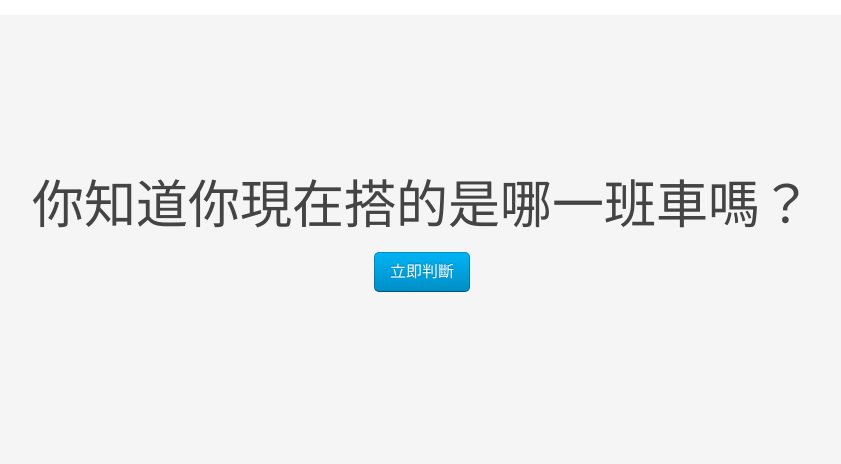
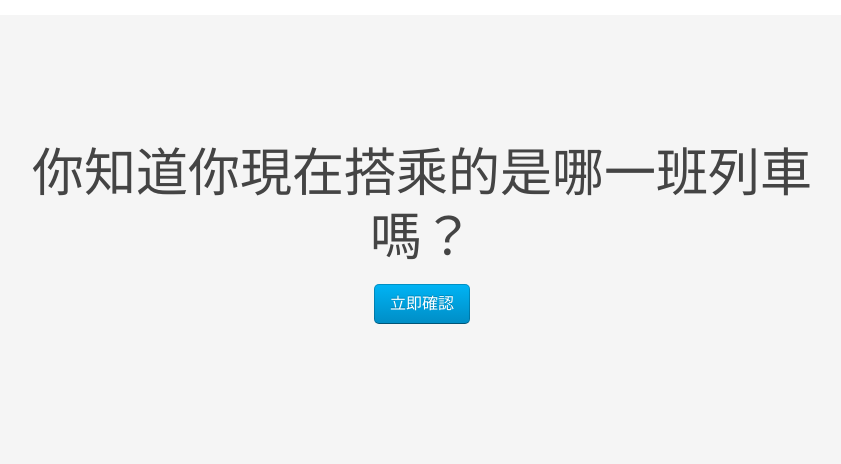
Before and after one commit to PeterLiao/FindTrain, a Django app: page / in a window 1280 px wide. Shown: the top 464 px of the page, without its empty margins (218-1059 px from the left). Run offline with Django 3.2, Linux system fonts and the light colour scheme; parts of the project's set-up code (start-up, migrations or seed data) failed here and were passed over.

Commit message:
refine wording

```diff
--- a/templates/where_is_my_train.html
+++ b/templates/where_is_my_train.html
@@ -63,11 +63,11 @@
                             {% if train_schedule.train %}
                                 <h1 id="msg" class="uk-heading-large">你搭乘的班次為 <a href="/train/{{ train_schedule.train.train_number}}">{{ train_schedule.train.train_number }} {% if train_schedule.direction == 0 %}</a> 北上列車{% else %} 南下列車{% endif %}<br>下一個停靠站為 {{ train_schedule.train_station.name }}<br>停靠時間為 {{ train_schedule.arrive_time_str }}</h1>
                             {% else %}
-                                <h1 id="msg" class="uk-heading-large">你知道你現在搭的是哪一班車嗎？</h1>
+                                <h1 id="msg" class="uk-heading-large">你知道你現在搭乘的是哪一班列車嗎？</h1>
                             {% endif %}
                             <p class="uk-text-large"></p>
                             <p>
-                                <a class="uk-button uk-button-primary uk-button-large" href="javascript:getTrain();">立即判斷</a>
+                                <a class="uk-button uk-button-primary uk-button-large" href="javascript:getTrain();">立即確認</a>
                             </p>
                             <i id="spinner" style="display:none" class="uk-icon-spinner uk-icon-large uk-icon-spin"></i>
                         </div>
```
